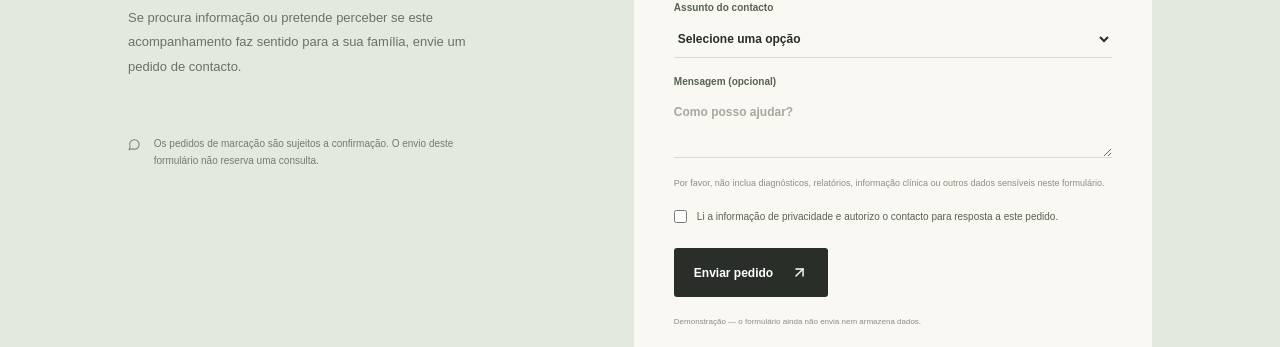
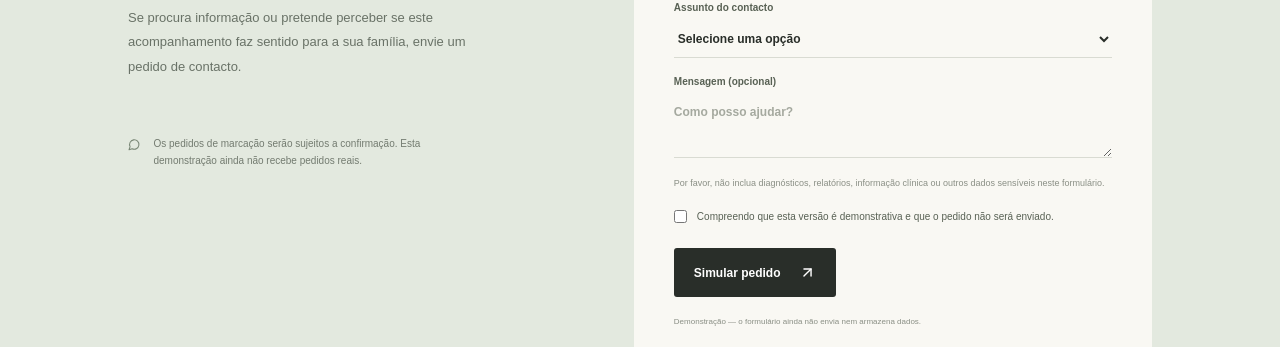
Before and after one commit to brncstro/rita-monteiro-psicologia, a React (Vite) app: page / in a window 1280 px wide. Shown: the part 3660-4007 px from the top of the page. Built offline with nearby package versions, Linux system fonts and the light colour scheme.

Commit message:
Clarify that the booking form is a non-submitting demo

```diff
--- a/src/App.tsx
+++ b/src/App.tsx
@@ -18,7 +18,7 @@ function App() {
   const [menuOpen, setMenuOpen] = useState(false)
   const [sent, setSent] = useState(false)
   const [legalTopic, setLegalTopic] = useState<'privacidade' | 'cookies' | 'legal' | null>(null)
-  const [form, setForm] = useState({ parent: '', email: '', phone: '', service: '', message: '', consent: false })
+  const [form, setForm] = useState({ parent: '', email: '', phone: '', service: '', message: '', acknowledged: false })
 
   const update = (key: keyof typeof form, value: string | boolean) => setForm(current => ({ ...current, [key]: value }))
 
@@ -111,7 +111,7 @@ function App() {
           <div className="section-kicker">04 — PRIMEIRO PASSO</div>
           <h2>Vamos falar<br /><em>sobre isso?</em></h2>
           <p>Se procura informação ou pretende perceber se este acompanhamento faz sentido para a sua família, envie um pedido de contacto.</p>
-          <div className="booking-aside"><MessageCircle size={19} /><span>Os pedidos de marcação são sujeitos a confirmação. O envio deste formulário não reserva uma consulta.</span></div>
+          <div className="booking-aside"><MessageCircle size={19} /><span>Os pedidos de marcação serão sujeitos a confirmação. Esta demonstração ainda não recebe pedidos reais.</span></div>
         </div>
         <div className="form-wrap">
           {sent ? <div className="success-state"><CheckCircle2 size={35} /><h3>Formulário de demonstração preenchido</h3><p>Esta versão ainda não está ligada a um serviço de envio. Nenhuma mensagem foi enviada. A integração será configurada depois de definidos os contactos e o serviço de formulários.</p><button className="button button-dark" onClick={() => setSent(false)}>Voltar ao formulário</button></div> : <form onSubmit={submit}>
@@ -120,8 +120,8 @@ function App() {
             <label>Assunto do contacto<select required value={form.service} onChange={e => update('service', e.target.value)}><option value="">Selecione uma opção</option>{services.map(s => <option key={s.number}>{s.title}</option>)}<option>Pedido de informação geral</option></select></label>
             <label>Mensagem (opcional)<textarea rows={3} value={form.message} onChange={e => update('message', e.target.value)} placeholder="Como posso ajudar?" /></label>
             <p className="privacy-note">Por favor, não inclua diagnósticos, relatórios, informação clínica ou outros dados sensíveis neste formulário.</p>
-            <label className="consent"><input type="checkbox" required checked={form.consent} onChange={e => update('consent', e.target.checked)} /><span>Li a informação de privacidade e autorizo o contacto para resposta a este pedido.</span></label>
-            <button className="button button-dark submit-button" type="submit">Enviar pedido <ArrowUpRight size={17} /></button>
+            <label className="consent"><input type="checkbox" required checked={form.acknowledged} onChange={e => update('acknowledged', e.target.checked)} /><span>Compreendo que esta versão é demonstrativa e que o pedido não será enviado.</span></label>
+            <button className="button button-dark submit-button" type="submit">Simular pedido <ArrowUpRight size={17} /></button>
             <p className="form-disclaimer">Demonstração — o formulário ainda não envia nem armazena dados.</p>
           </form>}
         </div>
```
